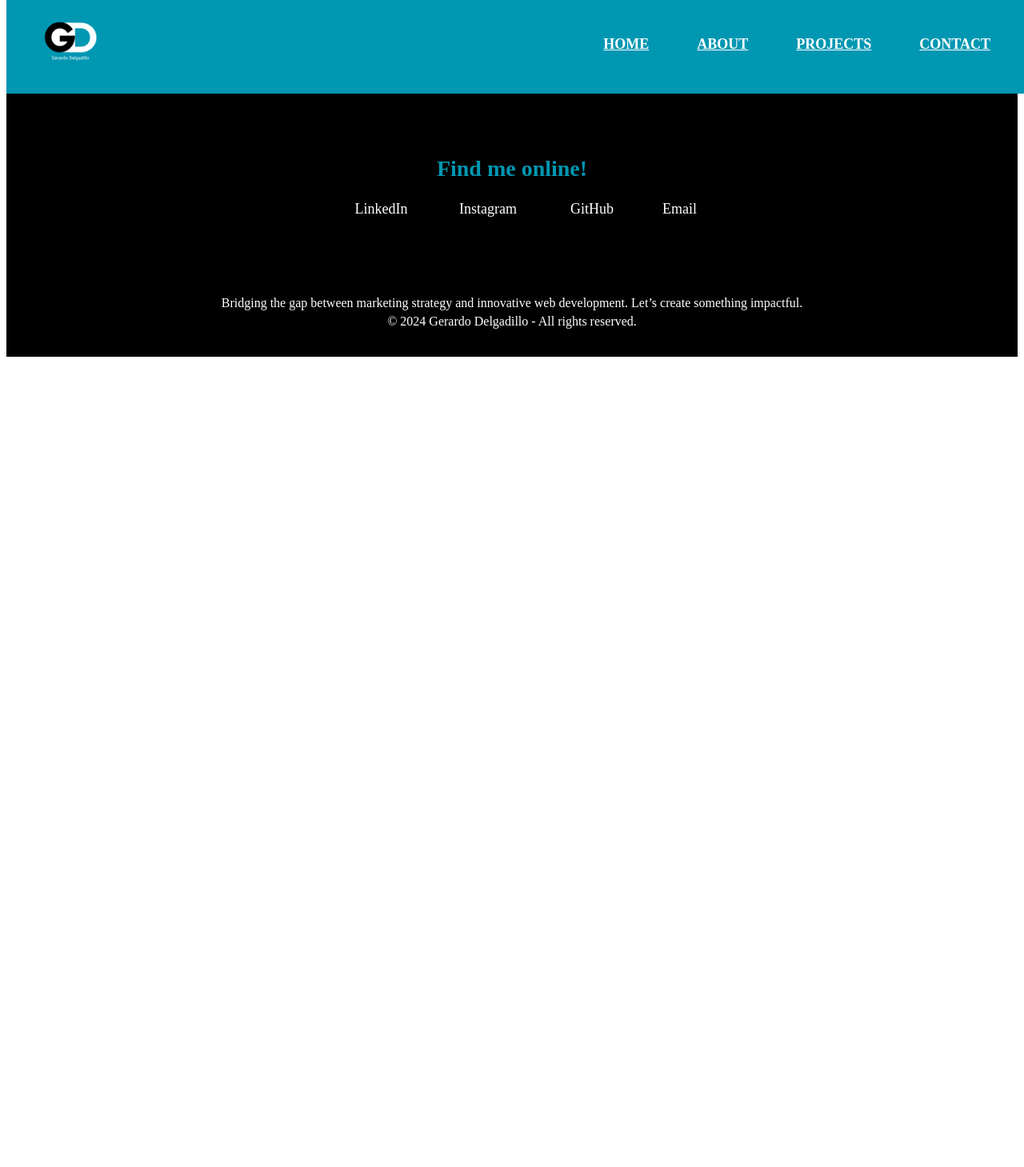
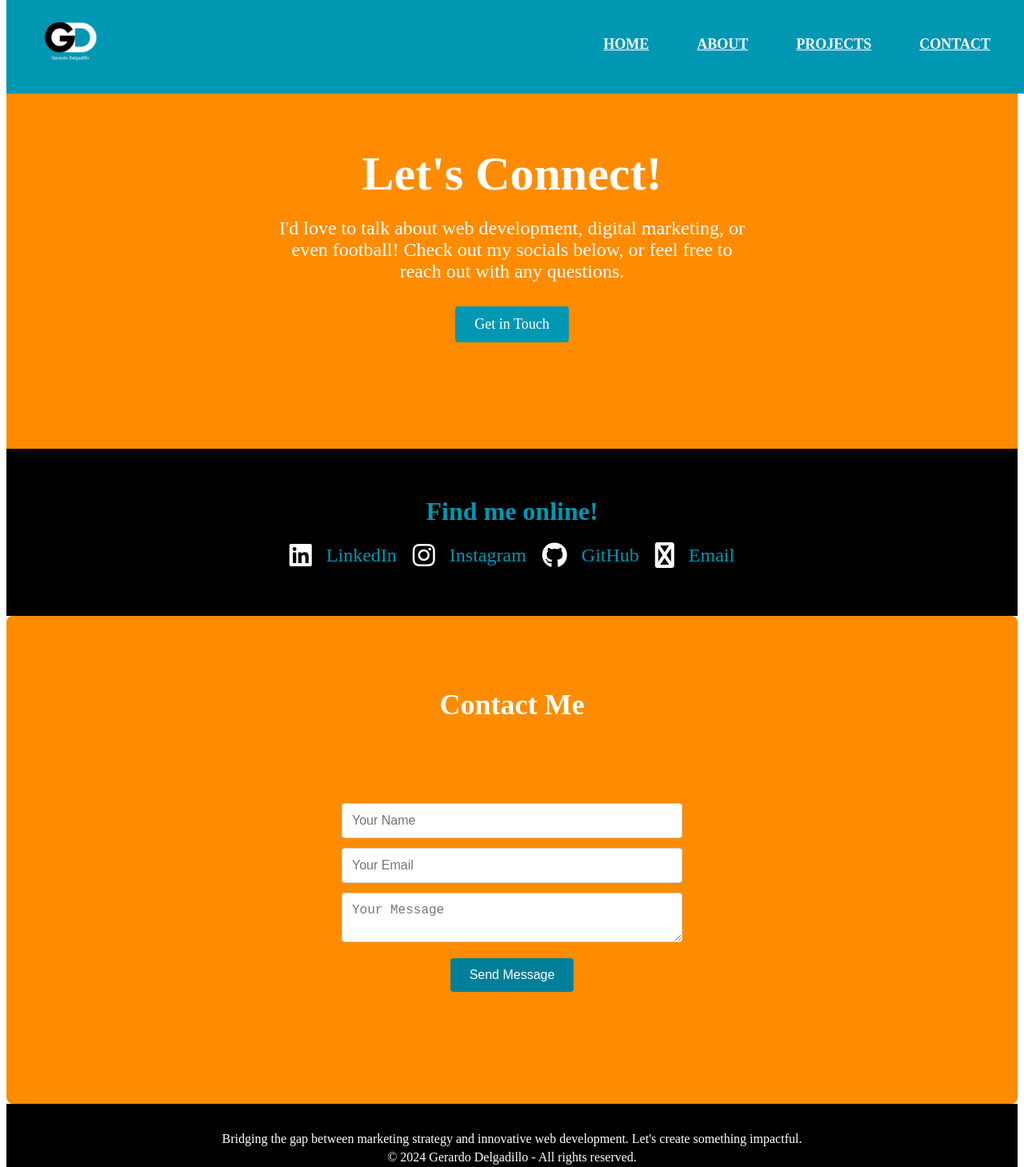
Before and after one commit to Gerardough27/Personal-Website, a plain HTML site: page Personal-Website/contact.html in a window 1280 px wide. Shown: the part 7-1466 px from the top of the page at 80% size. Before the commit the page ends 800 px from the top, so only its background shows below. Drawn offline with Linux system fonts and the light colour scheme.

Commit message:
Styled contact page for better spacing and professional layout

```diff
--- a/Personal-Website/contact.html
+++ b/Personal-Website/contact.html
@@ -1,13 +1,23 @@
 <!DOCTYPE html>
 <html lang="en">
 <head>
-        <title>Contact</title> <!--Sets the page title-->
-        <meta charset="utf-8"> <!--Supports special characters-->
-        <meta name="viewport" content="width=device-width, initial-scale=1.0"> <!--Makes site mobile responsive-->
-        <link rel="stylesheet" href="styles.css"> <!--External CSS-->
-        <link rel="stylesheet" href="https://cdnjs.cloudflare.com/ajax/libs/font-awesome/6.4.2/css/all.min.css"> <!--FunAwesome icons-->
+    <meta charset="UTF-8">
+    <meta name="viewport" content="width=device-width, initial-scale=1.0">
+    <title>Contact</title>
+    <link rel="stylesheet" href="styles.css">
+    <link rel="stylesheet" href="https://cdnjs.cloudflare.com/ajax/libs/font-awesome/6.4.2/css/all.min.css"> <!--FontAwesome icons-->
+
+    <!-- EmailJS Script -->
+    <script type="text/javascript" src="https://cdn.emailjs.com/dist/email.min.js"></script>
+    <script type="text/javascript">
+        (function() {
+            emailjs.init("YOUR_PUBLIC_KEY"); // Replace with your public key
+        })();
+    </script>
+
 </head>
 <body>
+
     <!-- HEADER SECTION -->
     <header>
         <nav id="navbar">
@@ -27,13 +37,14 @@
         </nav>
     </header>
 
-        <!--HERO SECTION-->
+    <!-- HERO SECTION -->
     <section id="contact-hero">
         <h1>Let's Connect!</h1>
         <p>I'd love to talk about web development, digital marketing, or even football! Check out my socials below, or feel free to reach out with any questions.</p>
-            <a href="#socials" class="btn">Check My Socials :) </a> <!-- Link to social media section below -->
+        <a href="#contact-form" class="btn">Get in Touch</a> <!-- Link to the contact form below -->
     </section>
 
+    <!-- SOCIALS SECTION -->
     <section id="socials">
         <h2>Find me online!</h2>
         <div class="social-icons">
@@ -57,11 +68,40 @@
         </div>
     </section>
 
+    <!-- CONTACT FORM SECTION -->
+    <section id="contact-form">
+        <h2>Contact Me</h2>
+        <form id="contact" onsubmit="sendEmail(event)">
+            <input type="text" name="name" id="name" placeholder="Your Name" required>
+            <input type="email" name="email" id="email" placeholder="Your Email" required>
+            <textarea name="message" id="message" placeholder="Your Message" required></textarea>
+            <button type="submit">Send Message</button>
+        </form>
+    </section>
 
-         <!--FOOTER SECTION-->
+    <!-- FOOTER SECTION -->
     <footer>
-            <p>Bridging the gap between marketing strategy and innovative web development. Let’s create something impactful.</p>
+        <p>Bridging the gap between marketing strategy and innovative web development. Let's create something impactful.</p>
         <p>© 2024 Gerardo Delgadillo - All rights reserved.</p>
     </footer>
+
+    <script type="text/javascript">
+        // Function to send email via EmailJS
+        function sendEmail(event) {
+            event.preventDefault(); // Prevent the default form submission
+
+            var form = document.getElementById('contact');
+
+            emailjs.sendForm('YOUR_SERVICE_ID', 'YOUR_TEMPLATE_ID', form)
+                .then(function(response) {
+                    console.log('SUCCESS!', response);
+                    alert('Your message has been sent successfully!');
+                }, function(error) {
+                    console.log('FAILED...', error);
+                    alert('Oops! Something went wrong.');
+                });
+        }
+    </script>
+
 </body>
 </html>
--- a/Personal-Website/styles.css
+++ b/Personal-Website/styles.css
@@ -48,6 +48,11 @@
     color: #ffffff; /* Change to black on hover */
 }
 
+
+
+
+
+/* HOME PAGE */
 /* Welcome Section */
 #welcome-section {
     height: 100vh; /* Full viewport height */
@@ -198,7 +203,7 @@
 }
 
 #socials h2 {
-    font-size: 28px;
+    font-size: 36px;
     color: #0097b2;
     margin-bottom: 20px;
 }
@@ -217,19 +222,19 @@
 }
 
 .icon i {
-    font-size: 28px;
+    font-size: 36px;
     margin-right: 10px; /* Add space between the icon and the text */
 }
 
 .icon a {
-    color: #ffffff; /* Color of the social media links */
-    font-size: 18px;
+    color: #0097b2; /* Color of the social media links */
+    font-size: 24px;
     text-decoration: none; /* Remove the underline */
     transition: color 0.3s;
 }
 
 .icon a:hover {
-    color: #000000; /* Change color to black when hovered */
+    color: #ffffff; /* Change color to black when hovered */
 }
 
 
@@ -253,7 +258,6 @@ footer p {
 
 
 /* ABOUT PAGE */
-
 /* Hero Section */
 #headline {
     background-color: #ff8c00; /* Orange background */
@@ -476,7 +480,6 @@ footer p {
     color: white; /* White text */
 }
 
-
 /* Contact Section */
 #contact {
     background-color: #ff8c00; /* Orange background */
@@ -507,5 +510,143 @@ footer p {
 }
 
 #contact .btn:hover {
-    background-color: #007f99; /* Darker teal on hover */
+    background-color: #000000; /* Darker teal on hover */
 }
+
+
+
+
+
+/* CONTACT PAGE */
+/* CONTACT HERO SECTION */
+#contact-hero {
+    background-color: #ff8c00; /* Orange background */
+    color: white;
+    text-align: center;
+    height: 50vh; /* Reduce height for balance */
+    display: flex;
+    flex-direction: column;
+    justify-content: center;
+    align-items: center;
+    padding: 80px; /* Even top/bottom padding */
+    margin-bottom: 0px;
+}
+
+#contact-hero h1 {
+    font-size: 60px;
+    margin-bottom: 20px;
+}
+
+#contact-hero p {
+    font-size: 24px;
+    max-width: 600px;
+    margin: 0 auto 30px auto;
+}
+
+/* Hero Button */
+#contact-hero .btn {
+    background-color: #0097b2;
+    color: #FFFFFF;
+    padding: 12px 24px;
+    text-decoration: none;
+    font-size: 18px;
+    border-radius: 4px;
+    display: inline-block;
+    width: fit-content;
+    text-align: center;
+    transition: background 0.3s ease-in-out;
+}
+
+#contact-hero .btn:hover {
+    background-color: #000000;
+}
+
+/* SOCIAL MEDIA SECTION */
+#socials {
+    background-color: #000000; /* Same background as hero for smooth flow */
+    text-align: center;
+    padding: 60px 20px;
+}
+
+#socials h2 {
+    font-size: 32px;
+    margin-bottom: 20px;
+    margin-top: 0;
+}
+
+.social-icons {
+    display: flex;
+    justify-content: center;
+    gap: 20px;
+}
+
+.icon {
+    font-size: 24px;
+    display: flex;
+    align-items: center;
+    gap: 8px;
+}
+
+.icon i {
+    color: white;
+    font-size: 32px;
+}
+
+/* CONTACT FORM SECTION */
+/* Contact Form Section */
+#contact-form {
+    background-color: #ff8c00;
+    color: white;
+    padding: 60px 20px;
+    width: 100%;
+    box-sizing: border-box;
+    margin-top: 0;
+    border-radius: 8px;
+    text-align: center;
+}
+
+/* Contact Form Title */
+#contact-form h2 {
+    text-align: center;
+    margin-bottom: 30px; /* Increased spacing for a cleaner look */
+    font-size: 36px;
+}
+
+/* Form elements (input, textarea, button) */
+form input, form textarea, form button {
+    width: 100%;
+    padding: 12px;
+    margin: 12px 0; /* Ensuring uniform spacing */
+    border: 1px solid #ccc;
+    border-radius: 4px;
+    font-size: 16px;
+}
+
+/* Shorten and Center Input Fields */
+form input, form textarea {
+    max-width: 400px;
+    margin: 12px auto; /* Increased margin for better spacing */
+    display: block;
+}
+
+/* Button Styling */
+form button {
+    background-color: #007f99;
+    color: white;
+    border: none;
+    cursor: pointer;
+    padding: 12px 24px; /* Balanced padding */
+    font-size: 16px;
+    width: auto;
+    display: block;
+    margin: 20px auto; /* Ensuring it sits properly */
+}
+
+/* Button Hover Effect */
+form button:hover {
+    background-color: #00688B;
+}
+
+#contact-form {
+    scroll-margin-top: 80px; /* Adjust if needed */
+}
```
Also changed, not shown: Personal-Website/about.html (+4 -0 lines). Lines whose indentation alone changed are shown as unchanged.
